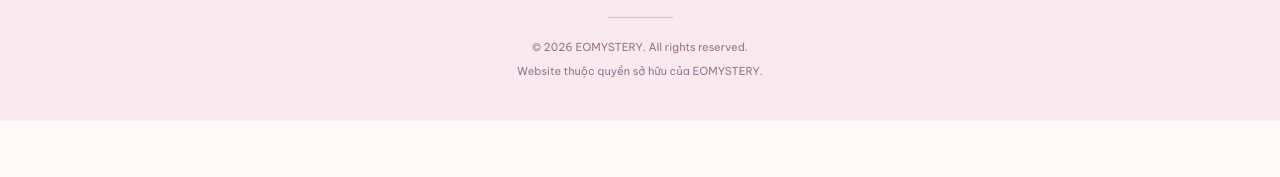
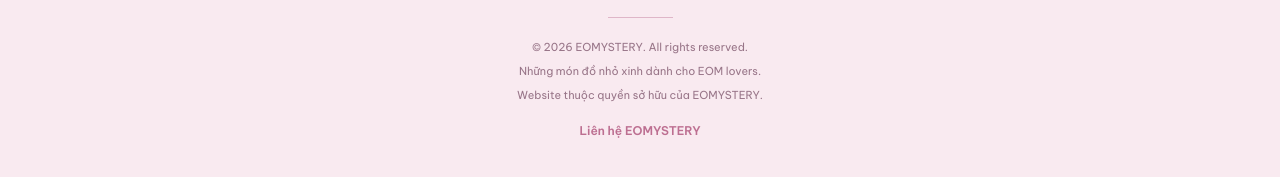
Before and after one commit to eomysteryeomlovers1301/Eomystery---A-little-mystery-for-EOM-lovers, a plain HTML site: page index.html in a window 1280 px wide. Shown: the part 1452-1629 px from the top of the page. Before the commit the page ends 1573 px from the top, so only its background shows below. Drawn offline with nearby package versions, Linux system fonts and the light colour scheme; a script that the page names is missing.

Commit message:
Update index.html

```diff
--- a/index.html
+++ b/index.html
@@ -6,7 +6,13 @@
   <meta name="viewport" content="width=device-width, initial-scale=1.0">
   <meta name="theme-color" content="#fff5f9">
   <meta name="description" content="EOMYSTERY - A little mystery for EOM lovers.">
+
   <title>EOMYSTERY | A little mystery for EOM lovers</title>
+
+  <link rel="preconnect" href="https://fonts.googleapis.com">
+  <link rel="preconnect" href="https://fonts.gstatic.com" crossorigin>
+  <link href="https://fonts.googleapis.com/css2?family=Be+Vietnam+Pro:wght@300;400;500;600;700&display=swap" rel="stylesheet">
+
   <link rel="stylesheet" href="style.css">
 </head>
 
@@ -132,11 +138,24 @@
     <div id="footerLogo" class="footer-logo">
       <span class="footer-logo-placeholder">EOMYSTERY</span>
     </div>
+
     <p class="footer-tagline">A little mystery for EOM lovers.</p>
     <p class="footer-theme">ONE AND ONLY SEONGHYEON ♡</p>
+
     <div class="footer-divider"></div>
+
     <p>© 2026 EOMYSTERY. All rights reserved.</p>
+    <p>Những món đồ nhỏ xinh dành cho EOM lovers.</p>
     <p>Website thuộc quyền sở hữu của EOMYSTERY.</p>
+
+    <a
+      class="footer-contact"
+      href="https://web.facebook.com/profile.php?id=61594556925405"
+      target="_blank"
+      rel="noopener noreferrer"
+    >
+      Liên hệ EOMYSTERY
+    </a>
   </footer>
 
   <script src="https://cdn.jsdelivr.net/npm/@supabase/supabase-js@2"></script>
```
